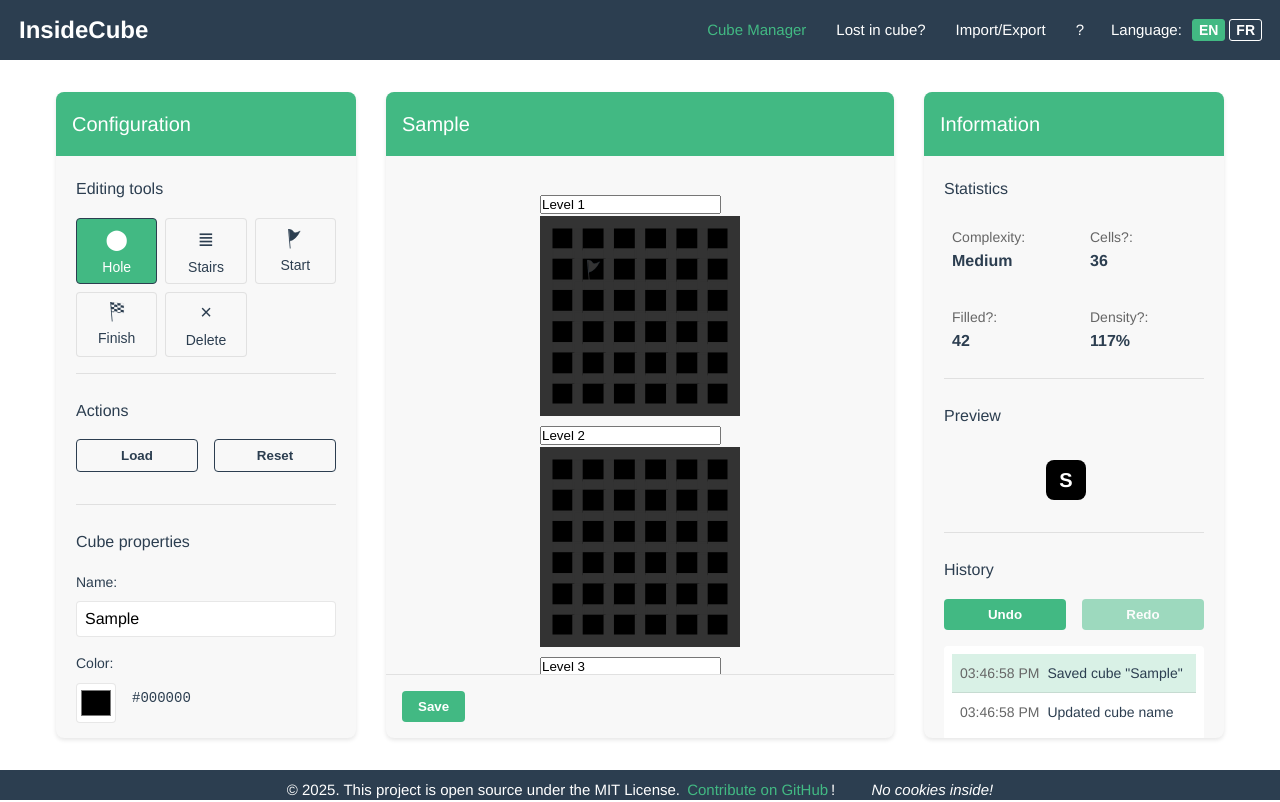
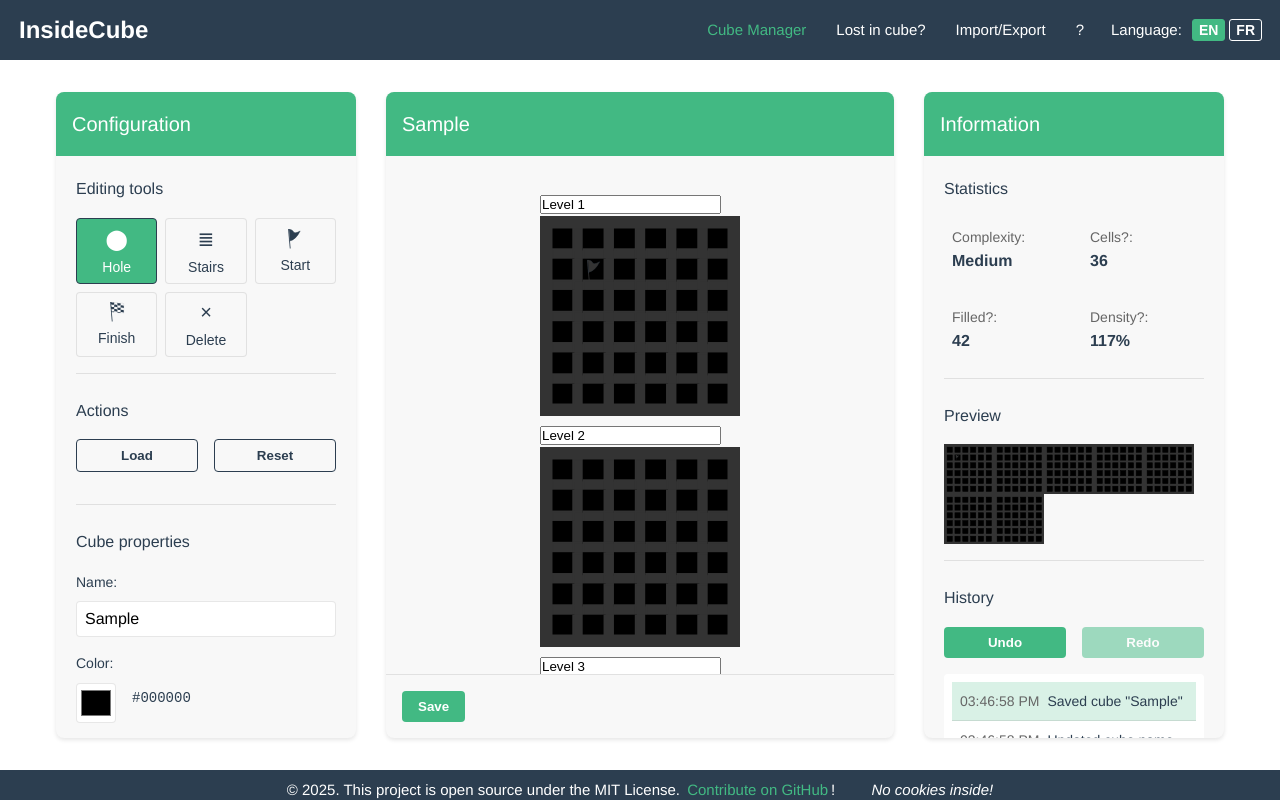
Before and after one commit to restimel/insideCube, a Vue app: page /manage in a window 1280 px wide. Both pictures are taken after typing "Sample" into the empty fields and a click on the button "Save". Built offline with nearby package versions, Linux system fonts and the light colour scheme.

Commit message:
add cube preview

```diff
--- a/src/assets/variables.css
+++ b/src/assets/variables.css
@@ -81,7 +81,7 @@
     /* Shadows */
     --shadow-sm: 0 2px 4px rgba(0, 0, 0, 0.1);
     --shadow-md: 0 4px 6px rgba(0, 0, 0, 0.1);
-    --shadow-lg: 0 10px 15px rgba(0, 0, 0, 0.1);
+    --shadow-lg: 5px 10px 15px rgba(0, 0, 0, 0.5);
 
     /* Border radius */
     --border-radius: 8px;
--- /dev/null
+++ b/src/components/cube/cubePreview.vue
@@ -0,0 +1,75 @@
+<template>
+    <section
+        :style="styles"
+        class="cube-preview-container"
+        @click="showPreview = true"
+    >
+        <div class="cube-preview">
+            <LevelPreview v-for="(level, levelIdx) in activeCube?.levels"
+                :key="`level-preview-${levelIdx}`"
+                :cells="level.cells"
+                :index="levelIdx"
+                :start="activeCube?.start"
+                :end="activeCube?.end"
+                :size="50"
+                :showOnly="showOnly"
+            />
+        </div>
+
+        <DialogModal
+            :open="showPreview"
+            @close="closePreview"
+            @maskClick="closePreview"
+        >
+            <h2>
+                {{ activeCube?.name }}
+            </h2>
+            <div class="cube-preview">
+                <LevelPreview v-for="(level, levelIdx) in activeCube?.levels"
+                    :key="`level-preview-${levelIdx}`"
+                    :cells="level.cells"
+                    :index="levelIdx"
+                    :start="activeCube?.start"
+                    :end="activeCube?.end"
+                    :size="150"
+                    :showOnly="showOnly"
+                />
+            </div>
+        </DialogModal>
+    </section>
+</template>
+<script setup lang="ts">
+import { computed, ref } from 'vue';
+import { useCubeStore } from '@/stores/cubeStore';
+import LevelPreview from '@/components/cube/levelPreview.vue';
+import DialogModal from '@/components/dialogModal.vue';
+import type { SimpleCellPosition } from '@/types/Cube';
+
+type Props = {
+    showOnly?: SimpleCellPosition[];
+};
+
+defineProps<Props>();
+const cubeStore = useCubeStore();
+
+const showPreview = ref(false);
+
+const activeCube = computed(() => {
+    return cubeStore.activeCube;
+});
+
+const styles = computed(() => ({
+    '--cube-color': activeCube.value?.color,
+}));
+
+function closePreview() {
+    showPreview.value = false;
+}
+
+</script>
+<style scoped>
+.cube-preview {
+    line-height: 0;
+}
+
+</style>
--- a/src/components/cube/levelEditor.vue
+++ b/src/components/cube/levelEditor.vue
@@ -269,7 +269,7 @@ function isEnd(row: number, col: number): boolean {
 
 .border {
     fill: none;
-    stroke: var(--cube-color-alternate);
+    stroke: var(--cube-color2);
     stroke-width: 6;
 }
 </style>
--- /dev/null
+++ b/src/components/cube/levelPreview.vue
@@ -0,0 +1,172 @@
+<template>
+    <svg
+        class="level-preview"
+        xmlns="http://www.w3.org/2000/svg"
+        :width="svgSize"
+        :height="svgSize"
+        :viewBox="`-6 -6 ${15 * colMax + 6} ${15 * rowMax + 6}`"
+    >
+        <defs>
+            <symbol id="hole" viewBox="0 0 11 11">
+                <circle cx="5" cy="5" r="4"
+                    class="hole"
+                />
+            </symbol>
+            <SymbolStartFlag />
+            <SymbolEndFlag />
+        </defs>
+
+        <rect
+            class="level-background"
+            x="-3"
+            y="-3"
+            :width="15 * colMax"
+            :height="15 * rowMax"
+        />
+
+        <g v-for="(row, rowIndex) in cells"
+            :key="rowIndex"
+        >
+            <g v-for="(cell, cellIndex) in row"
+                :key="`cell-${cellIndex}`"
+            >
+                <g v-if="display.get(rowIndex)?.get(cellIndex)"
+                    class="level-cell-container"
+                >
+                    <rect
+                        class="level-cell"
+                        :x="cellIndex * 15"
+                        :y="rowIndex * 15"
+                        :width="10 + (cell.r ? 5 : 0)"
+                        :height="10 + (cell.d ? 5 : 0)"
+                    />
+                    <rect v-if="cell.r && cell.d && (!row[cellIndex + 1]?.d || !cells[rowIndex + 1]?.[cellIndex]?.r)"
+                        class="level-corner"
+                        :x="cellIndex * 15 + 11"
+                        :y="rowIndex * 15 + 11"
+                        :width="5"
+                        :height="5"
+                    />
+                    <use v-if="!!cell.b"
+                        href="#hole"
+                        :x="cellIndex * 15"
+                        :y="rowIndex * 15"
+                        :width="10"
+                        :height="10"
+                    />
+                    <use v-if="isStart(rowIndex, cellIndex)"
+                        href="#startFlag"
+                        :x="cellIndex * 15"
+                        :y="rowIndex * 15"
+                        :width="10"
+                        :height="10"
+                    />
+                    <use v-if="isEnd(rowIndex, cellIndex)"
+                        href="#endFlag"
+                        :x="cellIndex * 15"
+                        :y="rowIndex * 15"
+                        :width="10"
+                        :height="10"
+                    />
+                </g>
+            </g>
+        </g>
+    </svg>
+</template>
+<script setup lang="ts">
+import { computed } from 'vue';
+import SymbolStartFlag from '@/components/icons/svg/symbolStartFlag.vue';
+import SymbolEndFlag from '@/components/icons/svg/symbolEndFlag.vue';
+import type { Cell, CellPosition, SimpleCellPosition } from '@/types/Cube';
+
+type Props = {
+    cells: Cell[][];
+    index: number;
+    showOnly?: SimpleCellPosition[];
+    start?: CellPosition;
+    end?: CellPosition;
+    size?: number;
+};
+
+const props = defineProps<Props>();
+
+const svgSize = computed(() => props.size ?? 100);
+const rowMax = computed(() => props.cells.length);
+const colMax = computed(() => props.cells[0].length);
+const display = computed<Map<number, Map<number, boolean>>>(() => {
+    const list = props.showOnly;
+    const defaultValue = !list;
+    const index = props.index;
+    const cellDisplay = new Map<number, Map<number, boolean>>(
+        Array.from({ length: rowMax.value }, (_r, rowIdx) => [
+            rowIdx,
+            new Map(Array.from({ length: colMax.value }, (_c, colIdx) => [
+                colIdx,
+                defaultValue,
+            ])),
+        ])
+    );
+
+    if (list) {
+        list.forEach(([row, col, level]) => {
+            if (level === index) {
+                cellDisplay.get(row)?.set(col, true);
+            }
+        });
+    }
+
+    return cellDisplay;
+});
+
+function isStart(row: number, col: number): boolean {
+    const start = props.start;
+
+    if (!start || start.z !== props.index) {
+        return false;
+    }
+
+    return (
+        start.x === col &&
+        start.y === row
+    );
+}
+
+function isEnd(row: number, col: number): boolean {
+    const end = props.end;
+
+    if (!end || end.z !== props.index) {
+        return false;
+    }
+
+    return (
+        end.x === col &&
+        end.y === row
+    );
+}
+</script>
+<style scoped>
+.level-preview {
+    --cube-color-alternate: hsl(from var(--cube-color) h s calc(l - (clamp(0, l - 20, 1) * 40 - 20)));
+
+    --cube-color1: var(--cube-color);
+    --cube-color2: var(--cube-color-alternate);
+
+    --icon-color: var(--cube-color2);
+}
+
+.level-background {
+    fill: var(--cube-color2);
+    stroke: var(--cube-color2);
+    stroke-width: 6;
+}
+
+.level-cell {
+    fill: var(--cube-color1);
+    stroke: var(--cube-color1);
+}
+
+.level-corner {
+    fill: var(--cube-color2);
+    stroke: var(--cube-color2);
+}
+</style>
--- /dev/null
+++ b/src/components/dialogModal.vue
@@ -0,0 +1,63 @@
+<template>
+    <aside v-if="open"
+        class="mask"
+        @click.stop="emit('close')"
+    >
+        <aside
+            class="dialog"
+            @click.stop
+        >
+            <button
+                class="close"
+                @click.stop.prevent="emit('close')"
+            >
+                ×
+            </button>
+            <slot />
+        </aside>
+    </aside>
+</template>
+<script lang="ts" setup>
+type Props = {
+    open: boolean;
+};
+
+defineProps<Props>();
+const emit = defineEmits<{
+    close: [];
+    maskClick: [];
+}>();
+
+</script>
+<style scoped>
+.mask {
+    position: fixed;
+    top: 0;
+    bottom: 0;
+    left: 0;
+    right: 0;
+    backdrop-filter: brightness(0.5) blur(2px);
+    z-index: 1000;
+    display: flex;
+    align-items: center;
+    justify-content: center;
+}
+
+.dialog {
+    position: relative;
+    background: var(--color-background);
+    border: var(--field-border);
+    box-shadow: var(--shadow-lg);
+    padding: var(--section-padding);
+}
+
+.close {
+    position: absolute;
+    top: var(--spacing-xs);
+    right: var(--spacing-xs);
+    border-radius: 25px;
+    padding: 0;
+    width: 1em;
+    height: 1em;
+}
+</style>
--- a/src/components/manage/infoPanel.vue
+++ b/src/components/manage/infoPanel.vue
@@ -26,8 +26,7 @@
     <div class="info-section">
         <h3>{{ t('manage.preview') }}</h3>
         <div class="preview-container">
-            <!-- Placeholder for preview component -->
-            <CubeLogo :cube="activeCube" />
+            <CubePreview />
         </div>
     </div>
 
@@ -69,15 +68,12 @@
 <script setup lang="ts">
 import { computed, reactive, type Ref } from 'vue';
 import { useCubeStore } from '@/stores/cubeStore';
-import CubeLogo from '@/components/cubeLogo.vue';
+import CubePreview from '@/components/cube/cubePreview.vue';
 import { useI18n } from 'vue-i18n';
 
 const { t } = useI18n();
 
-/* Initialize the cube store */
 const cubeStore = useCubeStore();
-
-const activeCube = computed(() => cubeStore.activeCube);
 
 /* {{{ history */
 
@@ -182,7 +178,6 @@ const stats = reactive<Stats>({
     display: flex;
     justify-content: center;
     align-items: center;
-    padding: var(--spacing-sm);
 }
 
 /* }}} */
```
Also changed, not shown: 1 other file (tests, documents, lock files or other folders).
